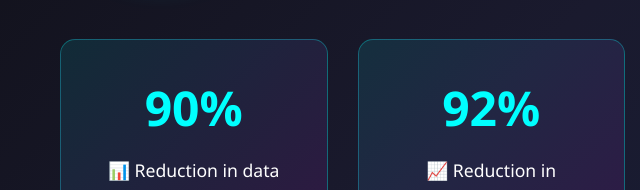
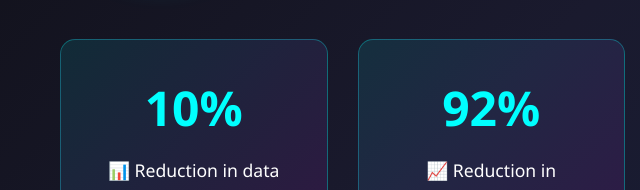
Before and after one commit to suratchaiyarach/ai-transformation-presentation, a plain HTML site: page index.html in a window 1280 px wide. Shown: the part 762-952 px from the top of the page, 0-640 px from the left. Drawn offline with Linux system fonts and the light colour scheme.

Commit message:
Update index.html

```diff
--- a/index.html
+++ b/index.html
@@ -542,7 +542,7 @@
 
             <div class="achievements fade-in">
                 <div class="achievement-card">
-                    <div class="achievement-number">90%</div>
+                    <div class="achievement-number">10%</div>
                     <div class="achievement-text">📊 Reduction in data analytics time</div>
                 </div>
                 <div class="achievement-card">
```
